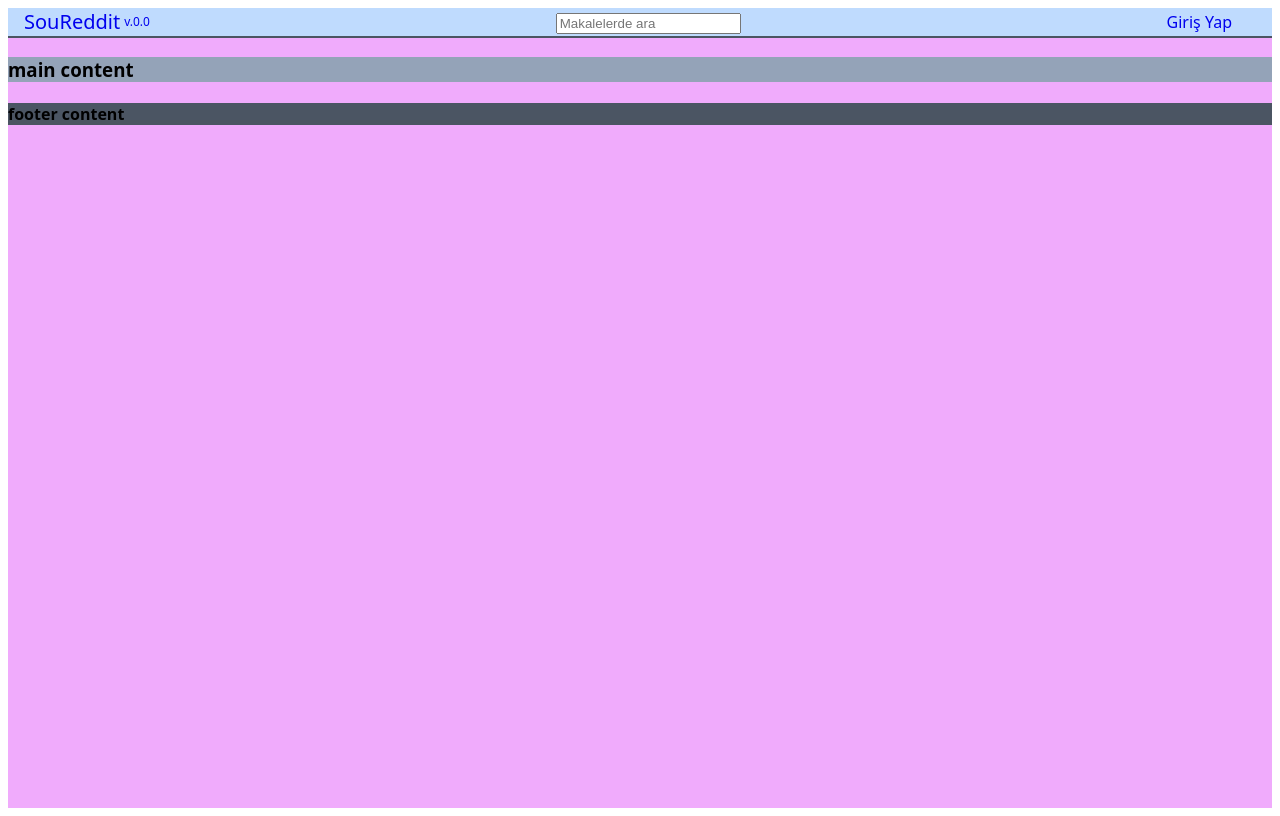
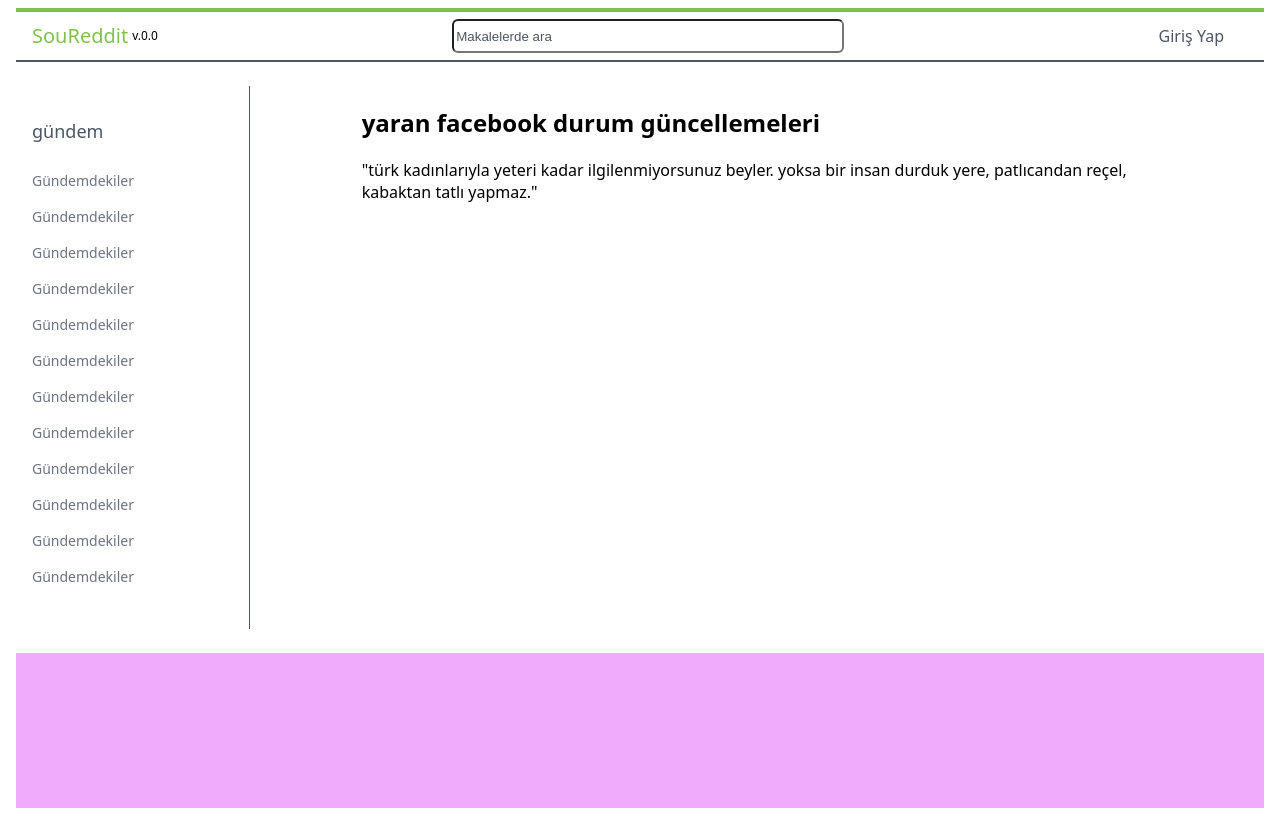
Before and after one commit to HamdiSumer/soureddit, a React (Create React App) app in the folder soureddit/frontend/: page / in a window 1280 px wide. Built offline with nearby package versions, Linux system fonts and the light colour scheme.

Commit message:
new classes

```diff
--- a/soureddit/frontend/src/components/Base/base.css
+++ b/soureddit/frontend/src/components/Base/base.css
@@ -1,13 +1,10 @@
 .base-template{
   @apply bg-fuchsia-300 min-h-screen ;
-
-  margin: 0;
-  padding: 0;
 }
 .header-template{
-  @apply bg-fuchsia-300 bg-blue-200 flex items-center justify-center
-  border-b-2 border-t-0 border-r-0 border-l-0 border-gray-600 border-solid
-  justify-between items-center px-2 font-sans
+  @apply bg-white flex
+  border-b-2 border-t-4 border-t-eksi-yesili border-r-0 border-l-0 border-gray-600 border-solid
+  justify-between items-center px-2 font-sans h-12
 }
 .navbar-template{
   @apply bg-blue-300 font-sans
@@ -16,14 +13,40 @@
   @apply bg-gray-600 font-sans
 }
 .main-template{
-  @apply bg-slate-400 font-sans
+  @apply bg-white font-sans flex-auto py-6 flex
+}
+.main-gundem{
+  @apply text-base font-medium text-gray-600 text-lg
+}
+.main-gundem-topics-ul{
+  @apply text-base font-normal text-gray-600 text-lg list-none flex-auto px-0
+}
+.main-gundem-topics-li{
+  @apply  py-2 no-underline text-sm hover:bg-slate-100
+}
+.main-aside-template{
+  @apply border-r p-3 border-gray-600 w-60 border-solid border-b-0 border-l-0 border-t-0 p-4 flex-wrap
+}
+.main-content-template{
+  @apply items-center justify-between mx-28 max-w-screen-lg
 }
 .header-logo-template{
-  @apply px-2 text-xl font-medium inline-flex items-center no-underline
+  @apply px-2 text-xl font-medium inline-flex items-center no-underline text-eksi-yesili
 }
 .header-logo-version-template{
-  @apply px-1 text-xs font-light no-underline
+  @apply px-1 text-xs font-light no-underline text-black
 }
 .header-login-template{
-  @apply px-8 text-base font-medium no-underline
+  @apply px-8 text-base font-medium no-underline text-gray-600
 }
+.header-search-template{
+  @apply  w-96 h-7 placeholder-gray-600 rounded-md
+}
+
+
+
+/*  props  */
+
+.better-links{
+  @apply no-underline text-gray-500
+}
--- a/soureddit/frontend/src/components/Base/base.js
+++ b/soureddit/frontend/src/components/Base/base.js
@@ -10,17 +10,35 @@ const BaseTemplate = () => {
         SouReddit
         <span className='header-logo-version-template' >  v.0.0</span>
       </a>
-      <form action="">
-        <input type='text' placeholder='Makalelerde ara'></input>
+      <form action="" >
+        <input type='text' placeholder='Makalelerde ara' className='header-search-template'></input>
       </form>
       <a className="header-login-template" href='#'>Giriş Yap</a>
     </div>
-    <div>
-      {<h3 className='main-template'>main content</h3>}
+    <main className='main-template'>
+    <aside className='main-aside-template'>
+      <h2 className='main-gundem'>gündem</h2>
+      <ul className='main-gundem-topics-ul'>
+        <li className='main-gundem-topics-li'><a className='better-links' href='#'>Gündemdekiler</a></li>
+        <li className='main-gundem-topics-li'><a className='better-links' href='#'>Gündemdekiler</a></li>
+        <li className='main-gundem-topics-li'><a className='better-links' href='#'>Gündemdekiler</a></li>
+        <li className='main-gundem-topics-li'><a className='better-links' href='#'>Gündemdekiler</a></li>
+        <li className='main-gundem-topics-li'><a className='better-links' href='#'>Gündemdekiler</a></li>
+        <li className='main-gundem-topics-li'><a className='better-links' href='#'>Gündemdekiler</a></li>
+        <li className='main-gundem-topics-li'><a className='better-links' href='#'>Gündemdekiler</a></li>
+        <li className='main-gundem-topics-li'><a className='better-links' href='#'>Gündemdekiler</a></li>
+        <li className='main-gundem-topics-li'><a className='better-links' href='#'>Gündemdekiler</a></li>
+        <li className='main-gundem-topics-li'><a className='better-links' href='#'>Gündemdekiler</a></li>
+        <li className='main-gundem-topics-li'><a className='better-links' href='#'>Gündemdekiler</a></li>
+        <li className='main-gundem-topics-li'><a className='better-links' href='#'>Gündemdekiler</a></li>
+      </ul>
+    </aside>
+    <div className='main-content-template'>
+      <h2>yaran facebook durum güncellemeleri</h2>
+      <p className=''>"türk kadınlarıyla yeteri kadar ilgilenmiyorsunuz beyler. yoksa bir insan durduk yere, patlıcandan reçel, kabaktan tatlı yapmaz."</p>
     </div>
-    <div>
-      {<h4 className='footer-template'>footer content</h4>}
-    </div>
+
+    </main>
   </div>
   </body>
 
--- a/soureddit/frontend/tailwind.config.js
+++ b/soureddit/frontend/tailwind.config.js
@@ -7,6 +7,7 @@ module.exports = {
     extend: {
       colors: {
         'regal-blue': '#243c5a',
+        'eksi-yesili':'#81c14b',
       },
     },
   plugins: [],
```
